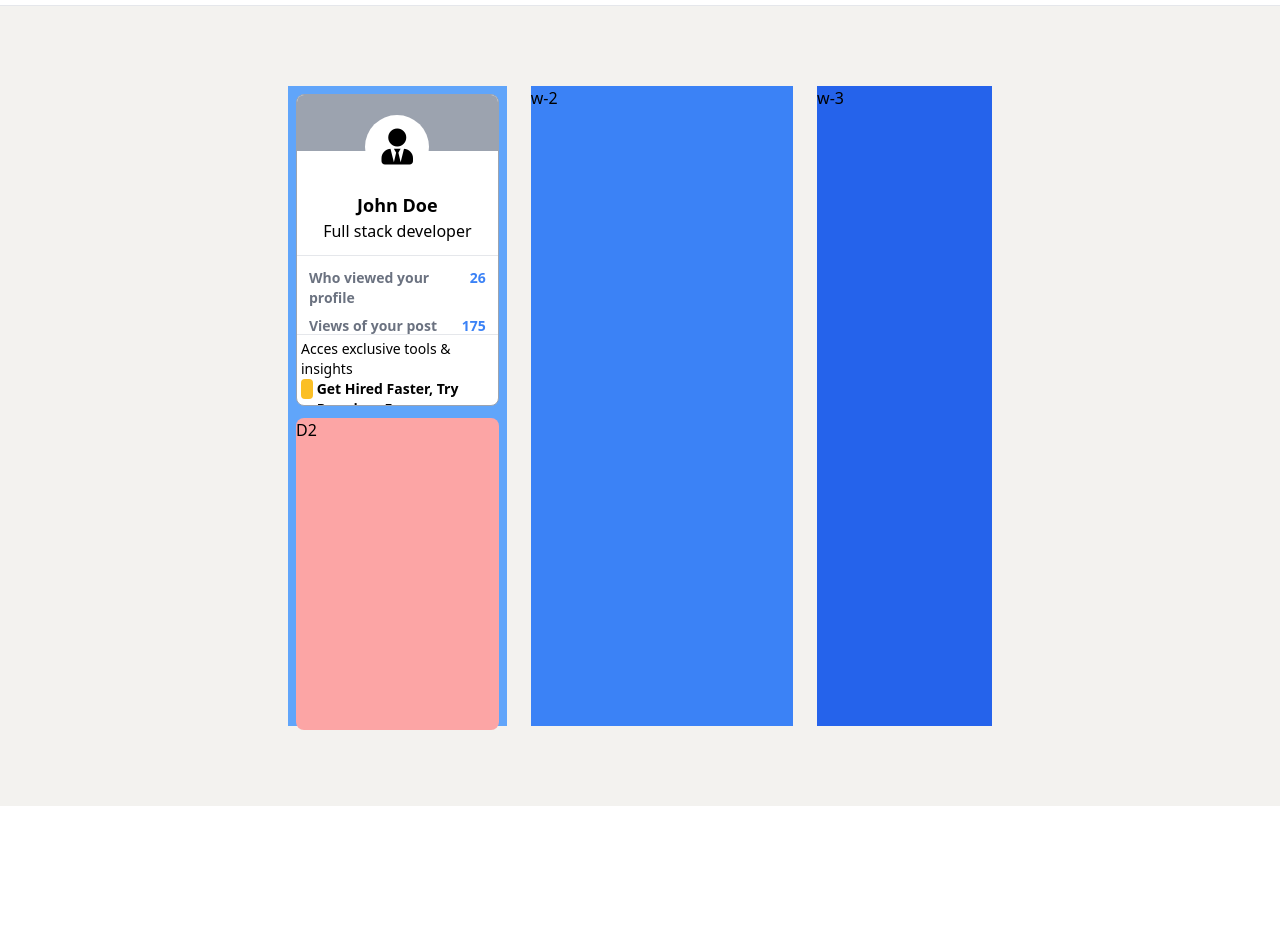
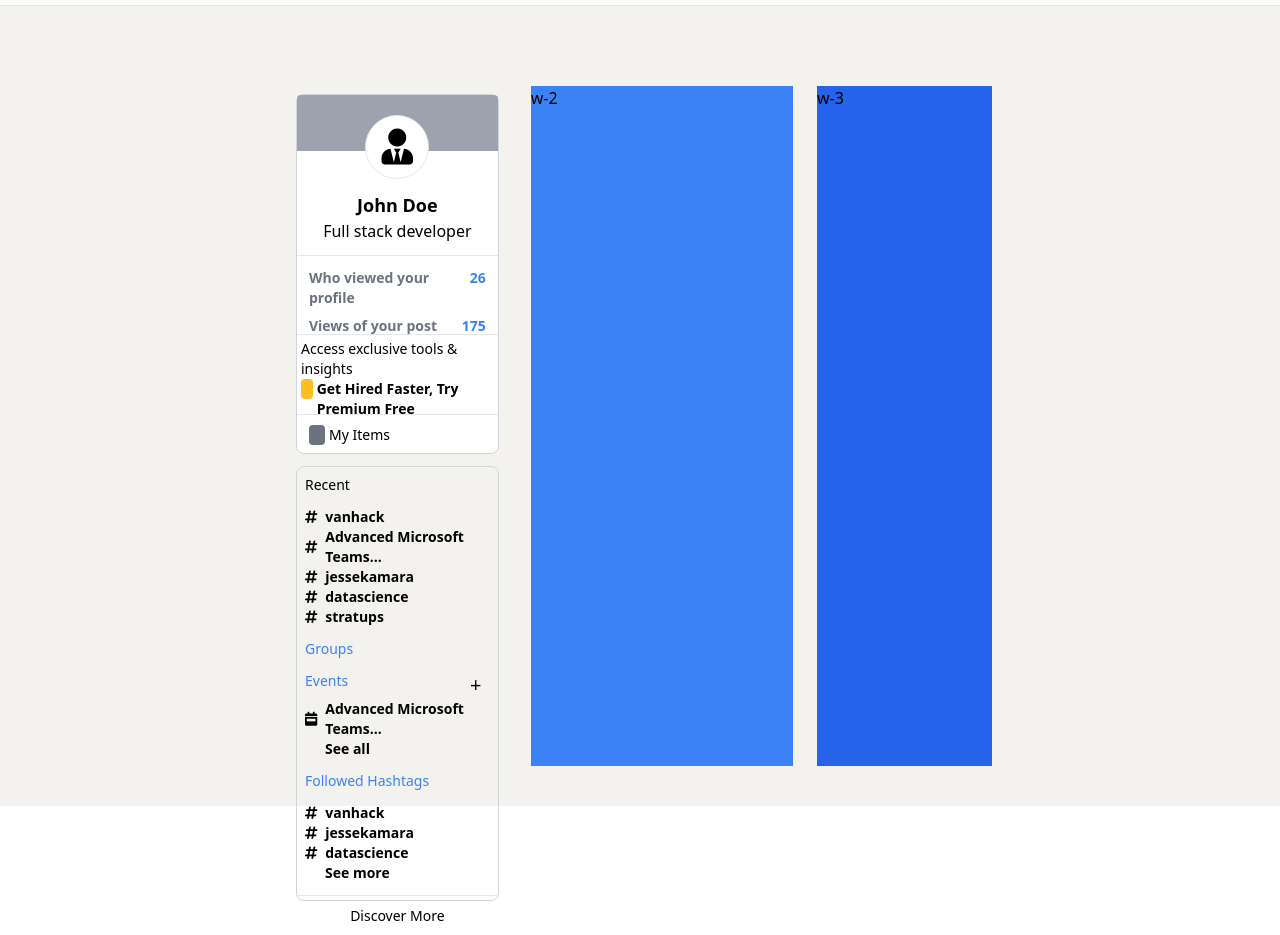
Before and after one commit to mmsesay/linkedIn-clone, a plain HTML site: page index.html in a window 1280 px wide. Shown: the part 91-1026 px from the top of the page. Before the commit the page ends 897 px from the top, so only its background shows below. Drawn offline with nearby package versions, Linux system fonts and the light colour scheme.

Commit message:
Add: sidenav bar

```diff
--- a/index.html
+++ b/index.html
@@ -75,14 +75,14 @@
         </ul>
       </div>
     </nav>
-    <section class="bg-main h-full flex justify-center space-x-6 px-72 py-20">
-      <div class="bg-blue-400 w-72 h-auto space-y-3 p-2">
-        <div class="bg-white h-1/2 rounded-lg overflow-hidden border border-gray-400">
+    <section class="bg-main h-full flex justify-center space-x-6 px-72 pt-20 pb-10">
+      <div class="w-72 h-auto space-y-3 p-2 oveflow-hidden">
+        <div class="bg-white h-22 rounded-lg border border-gray-300">
           <!-- profile -->
           <div class="h-40">
-            <div class="bg-gray-400 h-14"></div>
+            <div class="bg-gray-400 h-14 rounded-tl rounded-tr"></div>
             <div class="flex justify-center">
-              <span class="bg-white w-16 h-16 flex items-center justify-center rounded-full p-2 absolute -mt-9">
+              <span class="bg-white w-16 h-16 flex items-center justify-center rounded-full p-2 absolute -mt-9 border">
                 <i class="fas fa-user-tie text-4xl"></i>
               </span>
               <div class="mt-10 w-full text-center">
@@ -104,19 +104,80 @@
           </div>
           <!-- promotion -->
           <div class="h-20 p-1 border-b hover:bg-gray-200 cursor-pointer text-sm">
-            <p class="font-thin">Acces exclusive tools & insights</p>
+            <p class="font-thin">Access exclusive tools & insights</p>
             <div class="flex">
               <span class="h-5 w-4 text-center bg-yellow-400 text-yellow-400 rounded mr-1">a</span>
               <p class="hover:text-blue-500 font-bold">Get Hired Faster, Try Premium Free</p>
             </div>
           </div>
           <!-- my items -->
-          <div class="h-16 flex items-center px-3 hover:bg-gray-200 cursor-pointer text-sm">
+          <div class="h-10 flex items-center px-3 hover:bg-gray-200 cursor-pointer text-sm rounded-bl-md rounded-br-md">
             <span class="h-5 w-4 text-center bg-gray-500 text-gray-500 rounded mr-1">a</span>
               <p class="">My Items</p>
           </div>
         </div>
-        <div class="bg-red-300 h-1/2 rounded-lg">D2</div>
+        <div class="h-27 rounded-lg py-2 border border-gray-300">
+          <h4 class="font-thin text-sm px-2">Recent</h4>
+          <ul class="pt-3 text-sm">
+            <li class="flex items-center font-bold hover:bg-gray-200 cursor-pointer px-2">
+              <i class="fas fa-hashtag mr-2"></i>
+              <p>vanhack</p>
+            </li>
+            <li class="flex items-center font-bold hover:bg-gray-200 cursor-pointer px-2">
+              <i class="fas fa-hashtag mr-2"></i>
+              <p>Advanced Microsoft Teams...</p>
+            </li>
+            <li class="flex items-center font-bold hover:bg-gray-200 cursor-pointer px-2">
+              <i class="fas fa-hashtag mr-2"></i>
+              <p>jessekamara</p>
+            </li>
+            <li class="flex items-center font-bold hover:bg-gray-200 cursor-pointer px-2">
+              <i class="fas fa-hashtag mr-2"></i>
+              <p>datascience</p>
+            </li>
+            <li class="flex items-center font-bold hover:bg-gray-200 cursor-pointer px-2">
+              <i class="fas fa-hashtag mr-2"></i>
+              <p>stratups</p>
+            </li>
+          </ul>
+          <div class="text-blue-500 pt-3 px-2 text-sm">Groups</div>
+          <div class="pt-3 flex justify-between px-2 ">
+            <p class="text-blue-500 hover:underline cursor-pointer text-sm">Events</p>
+            <div class="hover:bg-gray-200 rounded-full w-7 h-7 text-xl flex items-center justify-center cursor-pointer">
+              <p>+</p>
+            </div>
+          </div>
+          <div class="flex items-center font-bold hover:bg-gray-200 cursor-pointer text-sm px-2">
+            <i class="fas fa-calendar-week mr-2"></i>
+            <p>Advanced Microsoft Teams...</p>
+          </div>
+          <div class="flex items-center font-bold hover:bg-gray-200 cursor-pointer text-sm px-2">
+            <p class="pl-5">See all</p>
+          </div>
+          <div class="pt-3">
+            <p class="text-blue-500 hover:underline cursor-pointer px-2 text-sm">Followed Hashtags</p>
+            <ul class="pt-3 text-sm">
+              <li class="flex items-center font-bold hover:bg-gray-200 cursor-pointer px-2">
+                <i class="fas fa-hashtag mr-2"></i>
+                <p>vanhack</p>
+              </li>
+              <li class="flex items-center font-bold hover:bg-gray-200 cursor-pointer px-2">
+                <i class="fas fa-hashtag mr-2"></i>
+                <p>jessekamara</p>
+              </li>
+              <li class="flex items-center font-bold hover:bg-gray-200 cursor-pointer px-2">
+                <i class="fas fa-hashtag mr-2"></i>
+                <p>datascience</p>
+              </li>
+              <li class="flex items-center font-bold hover:bg-gray-200 cursor-pointer text-sm px-2">
+                <p class="pl-5">See more</p>
+              </li>
+            </ul>
+          </div>
+          <div class="h-10 mt-3 flex items-center justify-center px-3 hover:bg-gray-200 cursor-pointer text-sm border-t rounded-bl-md rounded-br-md">
+            <p class="">Discover More</p>
+          </div>
+        </div>
       </div>
       <div class="bg-blue-500 w-3/6">w-2</div>
       <div class="bg-blue-600 w-2/6">w-3</div>
--- a/style.css
+++ b/style.css
@@ -1,3 +1,11 @@
 .bg-main {
   background-color: #f3f2ef;
 }
+
+.h-22 {
+  height: 22.5rem;
+}
+
+.h-27 {
+  height: 27.2rem;
+}
```
